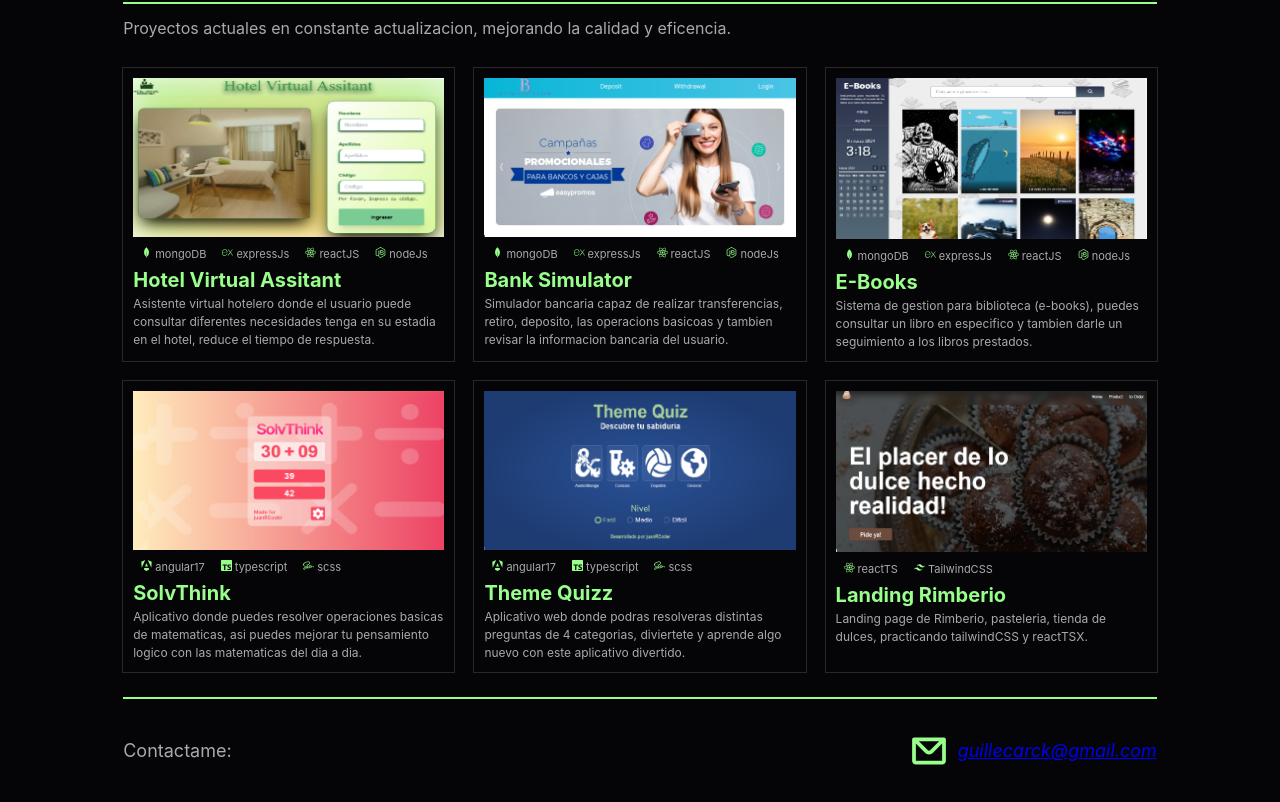
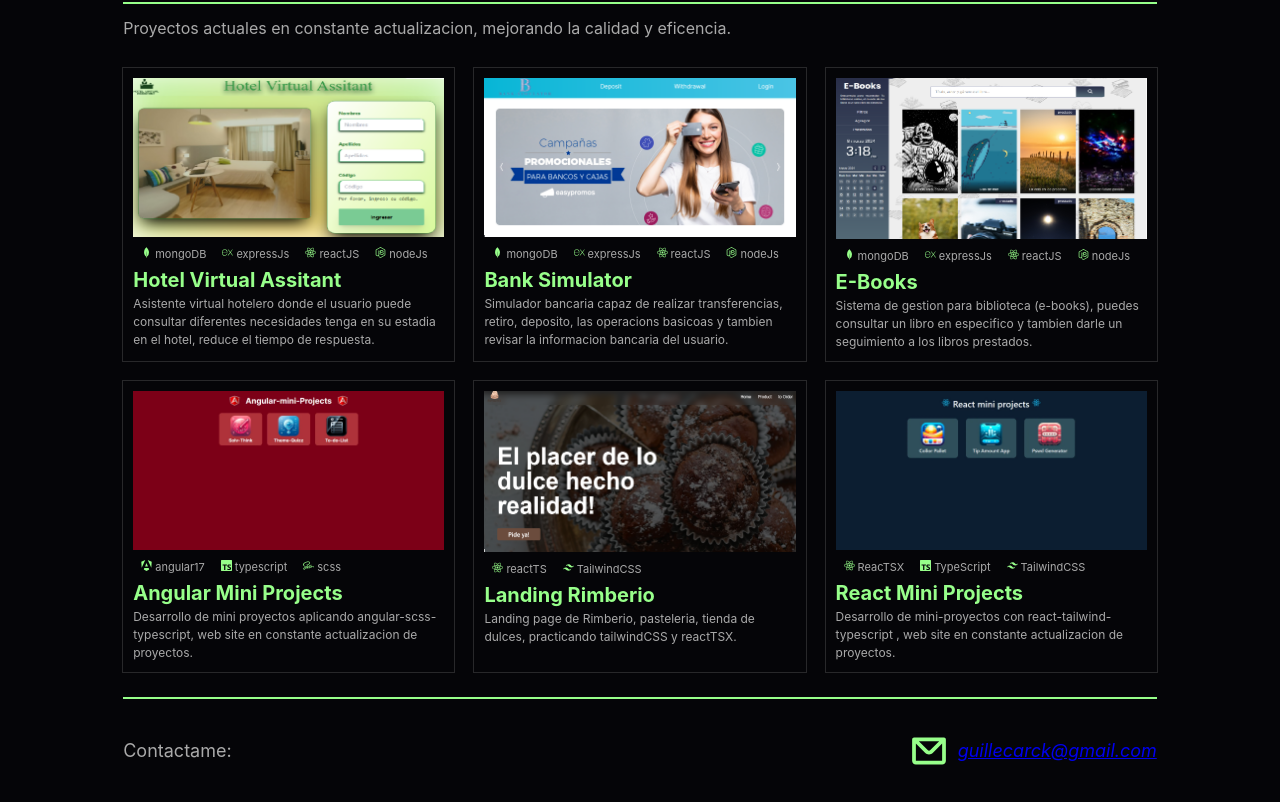
Before and after one commit to juanRCoder/updating-portfolio, a React (Vite) app: page / in a window 1280 px wide. Shown: the part 1414-2216 px from the top of the page. Built offline with nearby package versions, Linux system fonts and the light colour scheme; the HTML template or start-up script is replaced by a standard one.

Commit message:
fix: update projects

```diff
--- a/src/components/Home/Home.scss
+++ b/src/components/Home/Home.scss
@@ -11,7 +11,7 @@
 
     &_photo {
       mix-blend-mode: difference;
-      opacity: 0.6;
+      opacity: 0.9;
       width: 85%;
       margin: auto;
       @media screen and (max-width: 500px) {
--- a/src/components/projects/Projects.tsx
+++ b/src/components/projects/Projects.tsx
@@ -3,9 +3,9 @@ import { SiTypescript, SiMongodb, SiExpress, SiAngular, SiTailwindcss } from "re
 import HVA from '../../assets/project_HVA.webp';
 import BS from '../../assets/project_BS.webp';
 import EBOOK from '../../assets/project_EBOOK.webp';
-import ST from '../../assets/project_ST.webp';
-import TQ from '../../assets/project_TQ.webp';
 import RIMBERIO from '../../assets/project_RIMBERIO.webp';
+import ReactProjects from '../../assets/reactMiniProjects.webp';
+import AngularProjects from '../../assets/angularMiniProjects.webp';
 import './Projectss.scss';
 
 function Projects() {
@@ -76,10 +76,10 @@ function Projects() {
                 </div>
                 <div className='aboutContainer_projects_box'>
                     <div className='imgContainer'>
-                        <img src={ST} alt='ST' title='SolvThink' />
+                        <img src={AngularProjects} alt='AngularProjects' title='AngularProjects' />
                         <div className='outline'>
-                            <a href="https://github.com/juanRCoder/Angular-mini-projects/tree/main/src/app/solvthink" title="github"><FaGithub /></a>
-                            <a href="https://angular-mini-projects.vercel.app/solvthink" title="web">< FaEarthAmericas /></a>
+                            <a href="https://github.com/juanRCoder/Angular-mini-projects" title="github"><FaGithub /></a>
+                            <a href="https://angular-mini-projects.vercel.app/" title="web">< FaEarthAmericas /></a>
                         </div>
                     </div>
                     <div className='techContainer'>
@@ -87,27 +87,9 @@ function Projects() {
                         <span><SiTypescript />typescript</span>
                         <span><FaSass />scss</span>
                     </div>
-                    <h1>SolvThink</h1>
+                    <h1>Angular Mini Projects</h1>
                     <p>
-                        Aplicativo donde puedes resolver operaciones basicas de matematicas, asi puedes mejorar tu pensamiento logico con las matematicas del dia a dia.
-                    </p>
-                </div>
-                <div className='aboutContainer_projects_box'>
-                    <div className='imgContainer'>
-                        <img src={TQ} alt='TQ' title='theme question' />
-                        <div className='outline'>
-                            <a href="https://github.com/juanRCoder/Angular-mini-projects/tree/main/src/app/theme-quizz" title="github"><FaGithub /></a>
-                            <a href="https://angular-mini-projects.vercel.app/theme-quizz" title="web">< FaEarthAmericas /></a>
-                        </div>
-                    </div>
-                    <div className='techContainer'>
-                        <span><SiAngular />angular17</span>
-                        <span><SiTypescript />typescript</span>
-                        <span><FaSass />scss</span>
-                    </div>
-                    <h1>Theme Quizz</h1>
-                    <p>
-                        Aplicativo web donde podras resolveras distintas preguntas de 4 categorias, diviertete y aprende algo nuevo con este aplicativo divertido.
+                        Desarrollo de mini proyectos aplicando angular-scss-typescript, web site en constante actualizacion de proyectos.
                     </p>
                 </div>
                 <div className='aboutContainer_projects_box'>
@@ -127,6 +109,24 @@ function Projects() {
                         Landing page de Rimberio, pasteleria, tienda de dulces, practicando tailwindCSS y reactTSX.
                     </p>
                 </div>
+                <div className='aboutContainer_projects_box'>
+                    <div className='imgContainer'>
+                        <img src={ReactProjects} alt='RMP' title='react-mini-projects' />
+                        <div className='outline'>
+                            <a href="https://github.com/juanRCoder/React-mini-projects" title="github"><FaGithub /></a>
+                            <a href="https://react-mini-projects-2ao4.vercel.app/" title="web">< FaEarthAmericas /></a>
+                        </div>
+                    </div>
+                    <div className='techContainer'>
+                        <span><FaReact />ReacTSX</span>
+                        <span><SiTypescript />TypeScript</span>
+                        <span><SiTailwindcss />TailwindCSS</span>
+                    </div>
+                    <h1>React Mini Projects</h1>
+                    <p>
+                        Desarrollo de mini-proyectos con react-tailwind-typescript , web site en constante actualizacion de proyectos.
+                    </p>
+                </div>
             </section>
         </article>
     )
```
Also changed, not shown: src/assets/angularMiniProjects.webp (added), src/assets/reactMiniProjects.webp (added).
